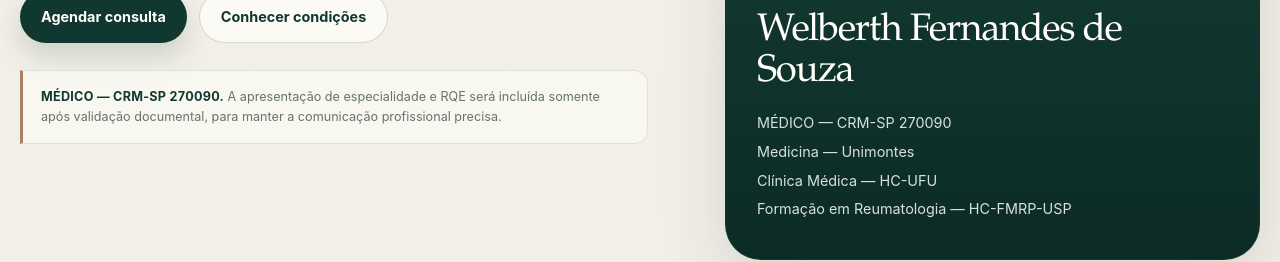
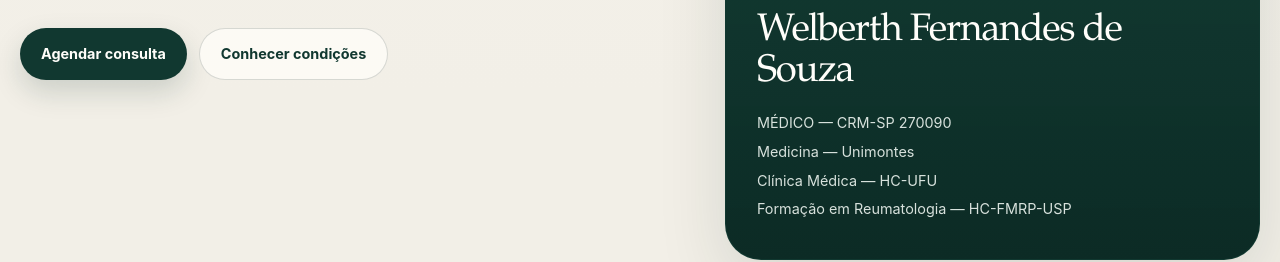
Before and after one commit to Zoqvera/Dr.-Welberth, a Next.js app: page / in a window 1280 px wide. Shown: the part 598-860 px from the top of the page. Built offline with nearby package versions, Linux system fonts and the light colour scheme.

Commit message:
Remove credential validation notice from homepage

```diff
--- a/app/page.tsx
+++ b/app/page.tsx
@@ -14,10 +14,6 @@ export default function Home() {
             <Link className="button primary" href="/agendamento">Agendar consulta</Link>
             <Link className="button secondary" href="/doencas">Conhecer condições</Link>
           </div>
-          <p className="credential-note">
-            <strong>MÉDICO — CRM-SP 270090.</strong> A apresentação de especialidade e RQE será incluída
-            somente após validação documental, para manter a comunicação profissional precisa.
-          </p>
         </div>
         <div className="hero-panel" aria-label="Apresentação do médico">
           <img
```
